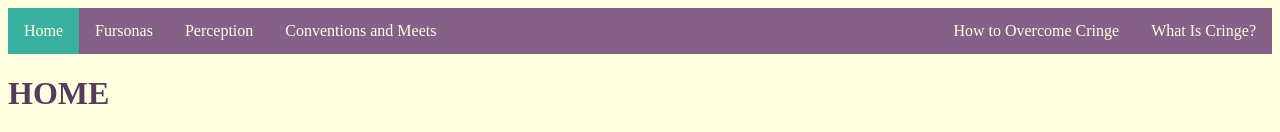
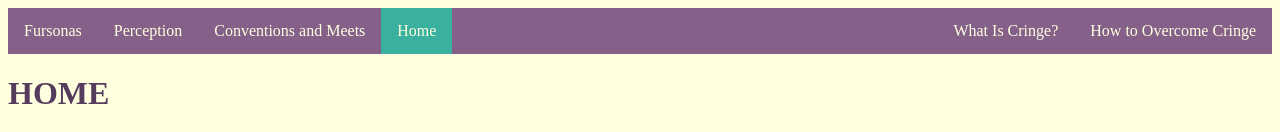
Before and after one commit to kilo-mike-charlie/QN-Final-Project, a plain HTML site: page index.html in a window 1280 px wide. Shown: the top 132 px of the page. Drawn offline with Linux system fonts and the light colour scheme.

Commit message:
Refactor index.html structure and navigation
Updated the navigation bar and content structure in index.html. Adjusted styles for better layout and readability.

```diff
--- a/index.html
+++ b/index.html
@@ -11,12 +11,12 @@
 
     <!--Nav Bar-->
     <ul>
-        <li><a href="index.html" class="active">Home</a></li>
         <li><a href="background.html">Fursonas</a></li>
         <li><a href="code_pre.html">Perception</a></li>
         <li><a href="code_model.html">Conventions and Meets</a></li>
+        <li style="float:center;"><a href="index.html" class="active">Home</a></li>
+        <li style="float:right"><a href="references.html">How to Overcome Cringe</a></li>
         <li style="float:right"><a href="references.html">What Is Cringe?</a></li>
-        <li style="float:right"><a href="references.html">How to Overcome Cringe</a></li>
     </ul>
 
     <h1>HOME</h1>
```
